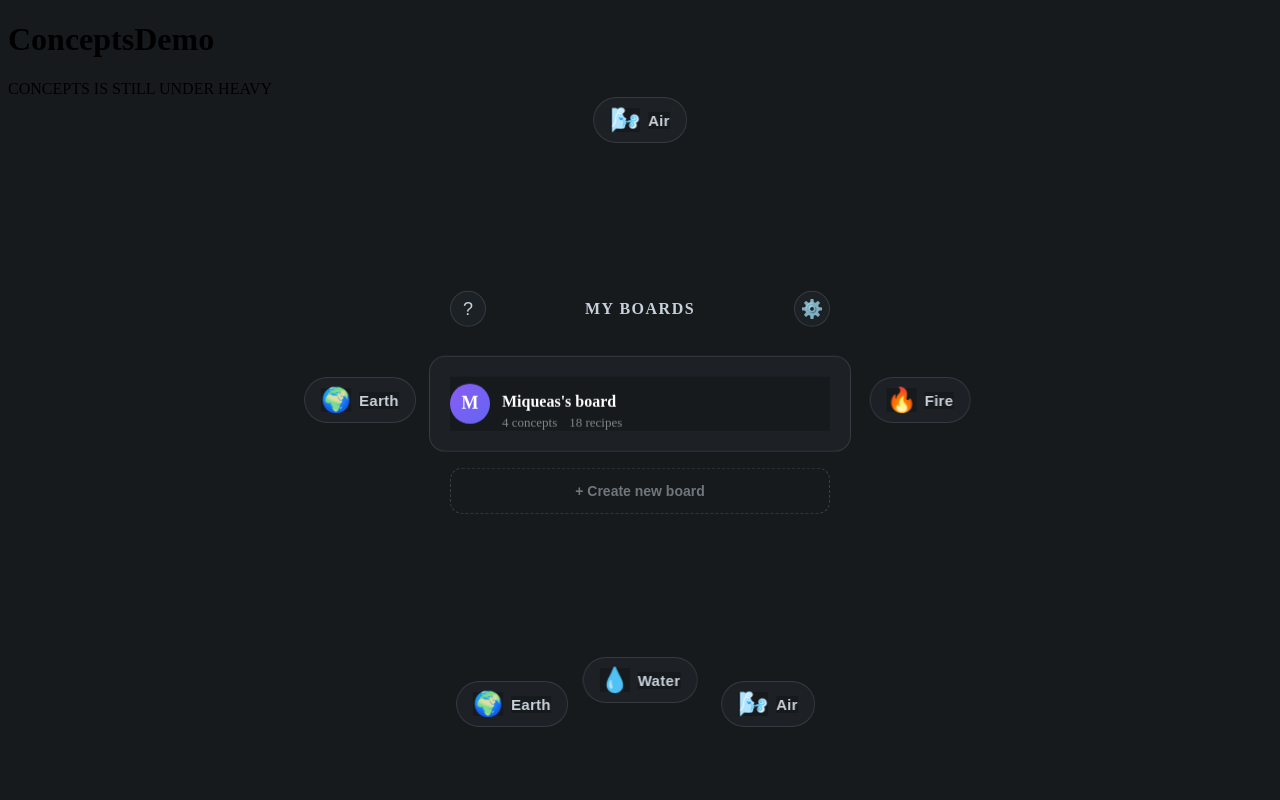
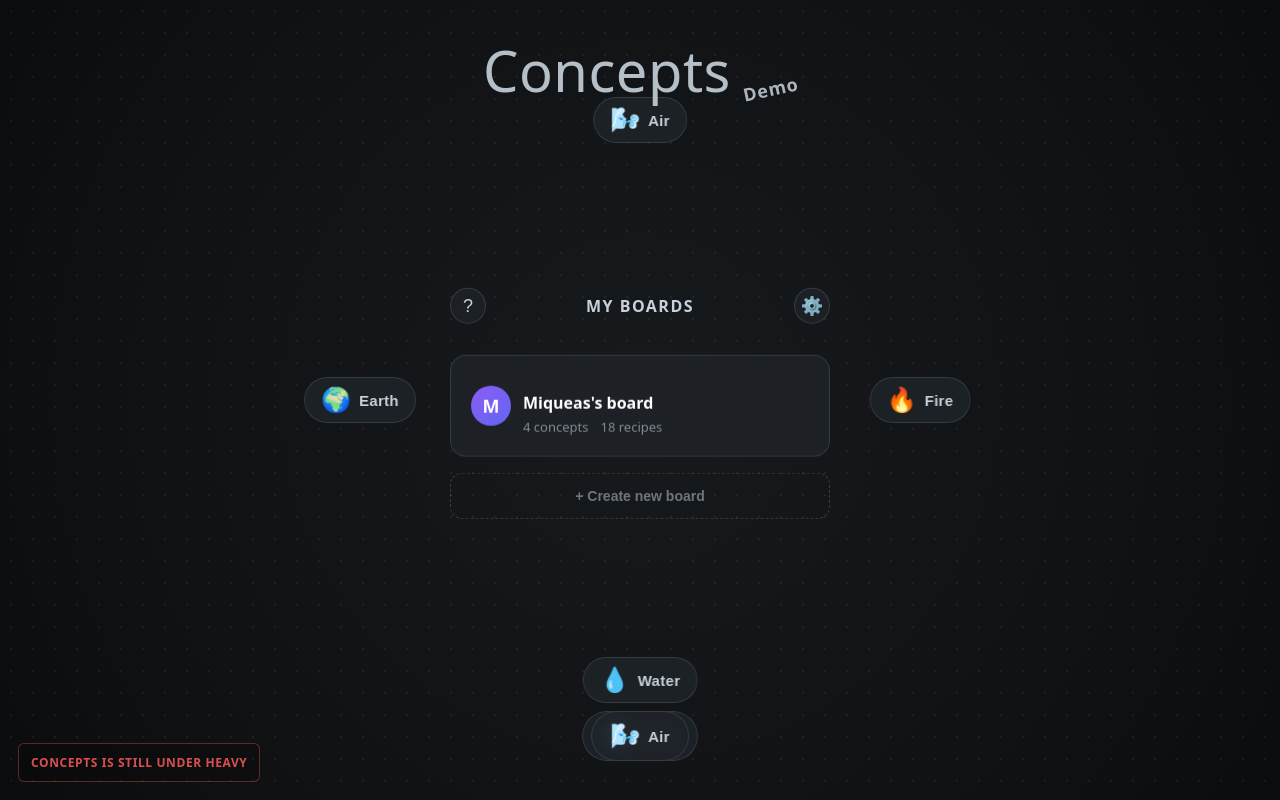
Before and after one commit to MGigenaDePaul/portfolio-project-conceptsGame, a React (Vite) app: page / in a window 1280 px wide. Built offline with nearby package versions, Linux system fonts and the light colour scheme.

Commit message:
removed global original background and changed App.css

```diff
--- a/src/App.css
+++ b/src/App.css
@@ -1,3 +1,125 @@
-*{
-    background: #171A1D;
+/* App.css */
+
+/* 1) Global reset (DON'T set background on *) */
+*,
+*::before,
+*::after {
+  box-sizing: border-box;
 }
+
+html,
+body,
+#root {
+  height: 100%;
+}
+
+body {
+  margin: 0;
+  font-family: system-ui, -apple-system, Segoe UI, Roboto, Arial, sans-serif;
+  background: #171a1d;
+  color: #c8d1db;
+  overflow: hidden; /* game feel */
+}
+
+/* 2) App layout */
+.app-container {
+  position: relative;
+  width: 100%;
+  height: 100vh;
+  overflow: hidden;
+
+  /* dotted grid background like the screenshot */
+  background:
+    radial-gradient(circle at center, rgba(255, 255, 255, 0.06) 1px, transparent 1px) 0 0 / 22px 22px,
+    radial-gradient(circle at center, rgba(0, 0, 0, 0) 0%, rgba(0, 0, 0, 0.35) 70%, rgba(0, 0, 0, 0.55) 100%),
+    #171a1d;
+}
+
+/* 3) Header (title centered) */
+.app-header {
+  position: absolute;
+  top: 42px;
+  left: 50%;
+  transform: translateX(-50%);
+  z-index: 30;
+  pointer-events: none; /* title doesn't block clicks */
+}
+
+.app-title {
+  margin: 0;
+  font-size: 56px;
+  font-weight: 500;
+  letter-spacing: 0.5px;
+  color: rgba(200, 209, 219, 0.9);
+  line-height: 1;
+  text-align: center;
+}
+
+.app-subtitle {
+  display: inline-block;
+  margin-left: 10px;
+  font-size: 18px;
+  font-weight: 700;
+  letter-spacing: 0.8px;
+  color: rgba(200, 209, 219, 0.85);
+  transform: rotate(-12deg) translateY(10px);
+  transform-origin: left center;
+}
+
+/* 4) Concepts play area (absolute so bubbles use left/top correctly) */
+.concepts-area {
+  position: absolute;
+  inset: 0; /* full screen */
+  z-index: 10;
+}
+
+/* 5) Center panel (MyBoards already absolute + translate) */
+.my-boards-container {
+  z-index: 50; /* keep above bubbles */
+}
+
+/* 6) Footer warning box (bottom-left like screenshot) */
+.app-footer {
+  position: absolute;
+  left: 18px;
+  bottom: 18px;
+  z-index: 40;
+  pointer-events: none;
+}
+
+.app-footer p {
+  margin: 0;
+  padding: 10px 12px;
+  font-size: 12px;
+  font-weight: 700;
+  letter-spacing: 0.6px;
+  text-transform: uppercase;
+  color: rgba(255, 90, 90, 0.85);
+  background: rgba(0, 0, 0, 0.15);
+  border: 1px solid rgba(255, 90, 90, 0.35);
+  border-radius: 6px;
+  max-width: 340px;
+}
+
+/* 7) Bottom concepts (two bubbles at bottom center) */
+.bottom-concepts {
+  position: absolute;
+  left: 50%;
+  bottom: 64px;
+  transform: translateX(-50%);
+  display: flex;
+  gap: 18px;
+  z-index: 35;
+  pointer-events: none; /* IMPORTANT: don't steal clicks from bubbles */
+}
+
+/* but allow clicking the actual buttons inside */
+.bottom-concepts .concept-bubble {
+  pointer-events: auto;
+}
+
+/* Optional: make the bottom ones slightly larger like the real game */
+.bottom-concepts .concept-bubble {
+  padding: 12px 18px;
+  border-radius: 26px;
+}
```
